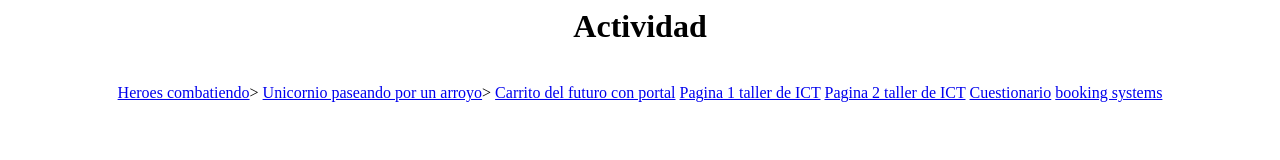
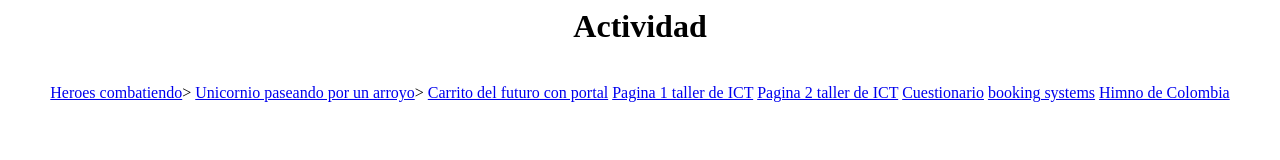
Before and after one commit to carletocapibareto/carletocapibareto.github.io, a plain HTML site: page index.html in a window 1280 px wide. Drawn offline with Linux system fonts and the light colour scheme.

Commit message:
Add link to Himno de Colombia in index.html
Added a link to 'Himno de Colombia.mp4' in the body.

```diff
--- a/index.html
+++ b/index.html
@@ -16,7 +16,7 @@ Ciclo 1
 <a href="pagina 2 taller de ICT.jpeg">Pagina 2 taller de ICT</a>
 <a href="cuestionario.html">Cuestionario</a>
 <a href="Booking Systems.html">booking systems</a>
-
+<a href="HimnoColombia.mp4">Himno de Colombia</a>
 
 </center>
 </body>
```
